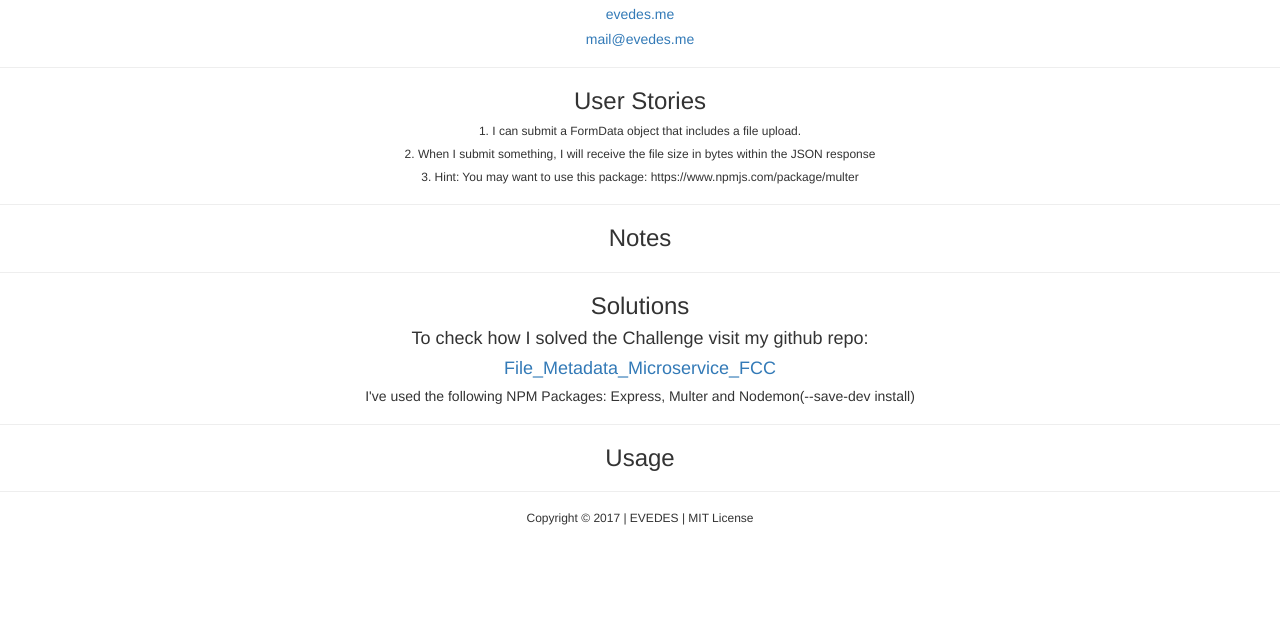
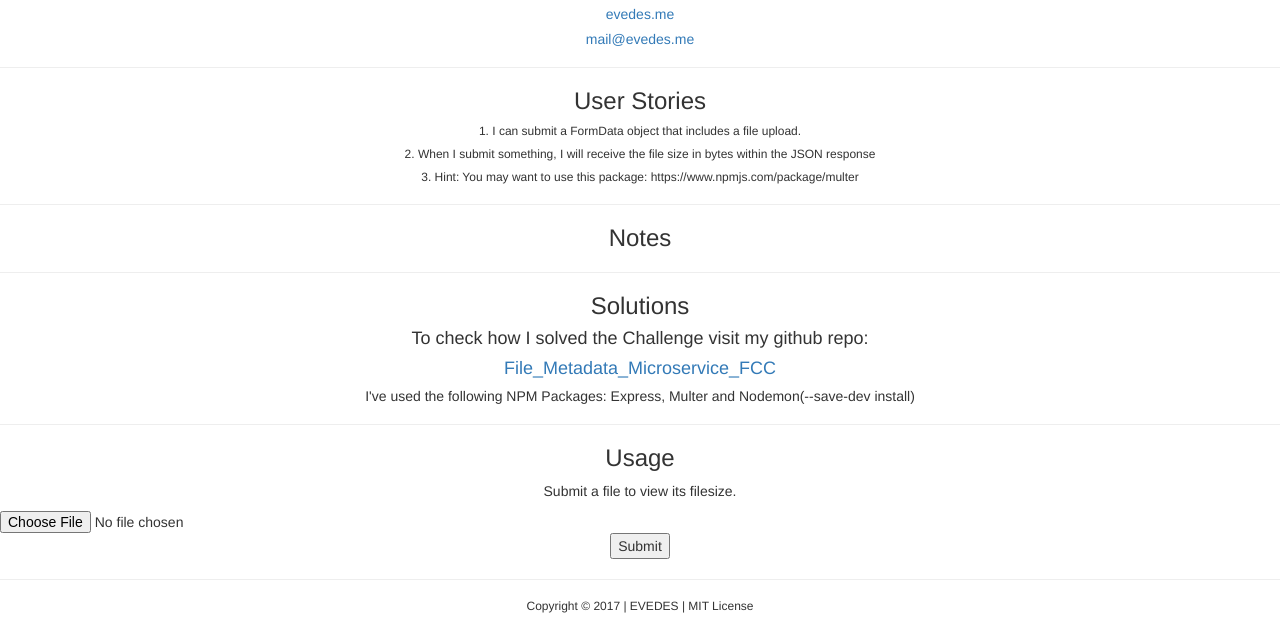
Before and after one commit to evedes/File_Metadata_Microservice_FCC, a website: page public/index.html in a window 1280 px wide. Shown: the part 534-1158 px from the top of the page. Before the commit the page ends 1070 px from the top, so only its background shows below. Drawn offline with nearby package versions, Linux system fonts and the light colour scheme.

Commit message:
inserted a form in usage section

```diff
--- a/public/index.html
+++ b/public/index.html
@@ -42,9 +42,12 @@
     <h5>I've used the following NPM Packages: Express, Multer and Nodemon(--save-dev install)</h5>
     <hr>
     <h3>Usage</h3>
-    <h6></h6>
-    <h6></h6>
-    <h6></h6>
+   <p>Submit a file to view its filesize.</p>
+        <form action="/get-file-size" method="post" enctype="multipart/form-data">
+        <input type="file" name="file">
+        <input type="submit">
+        </form>
+
 
 
 
```
